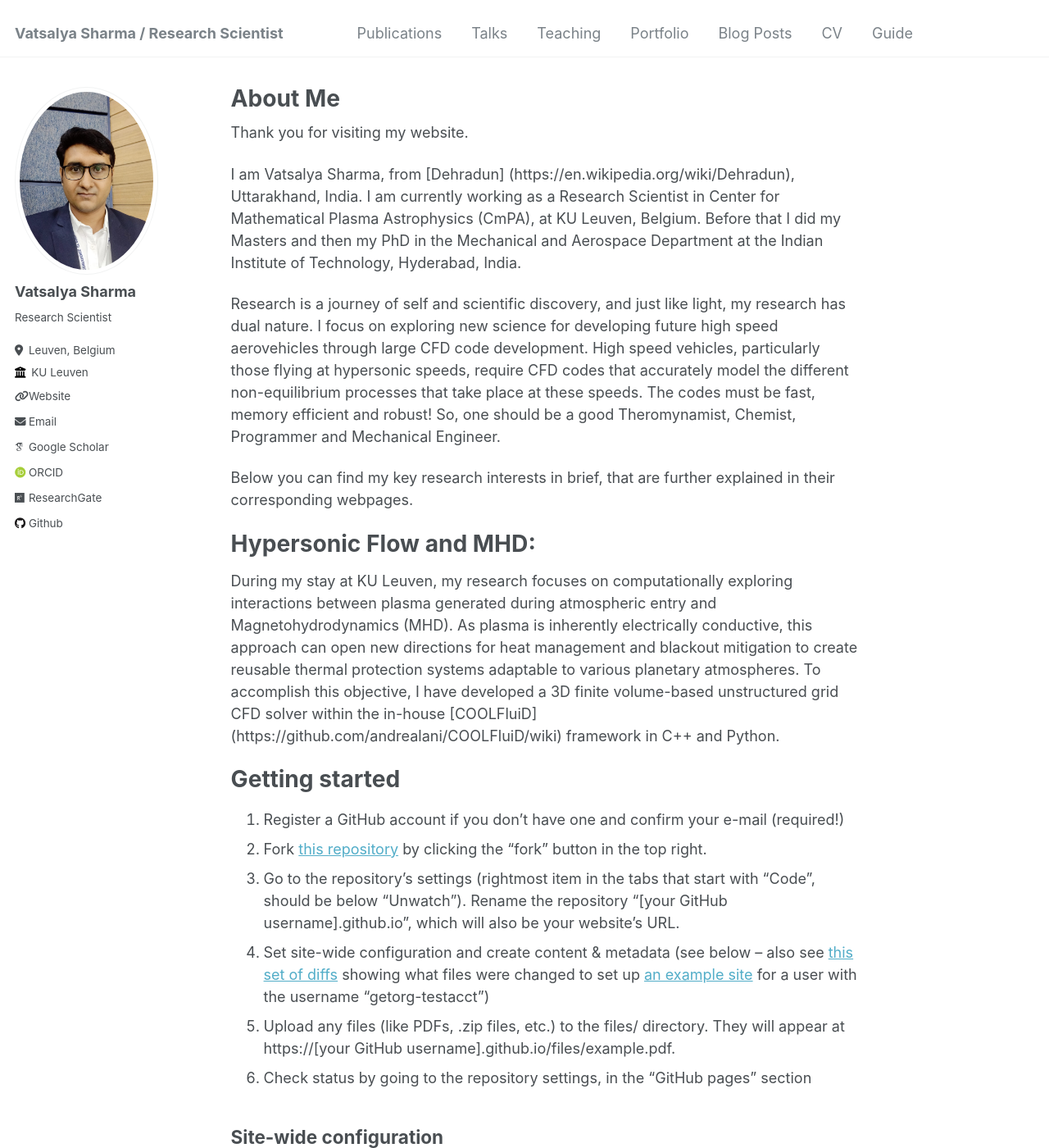
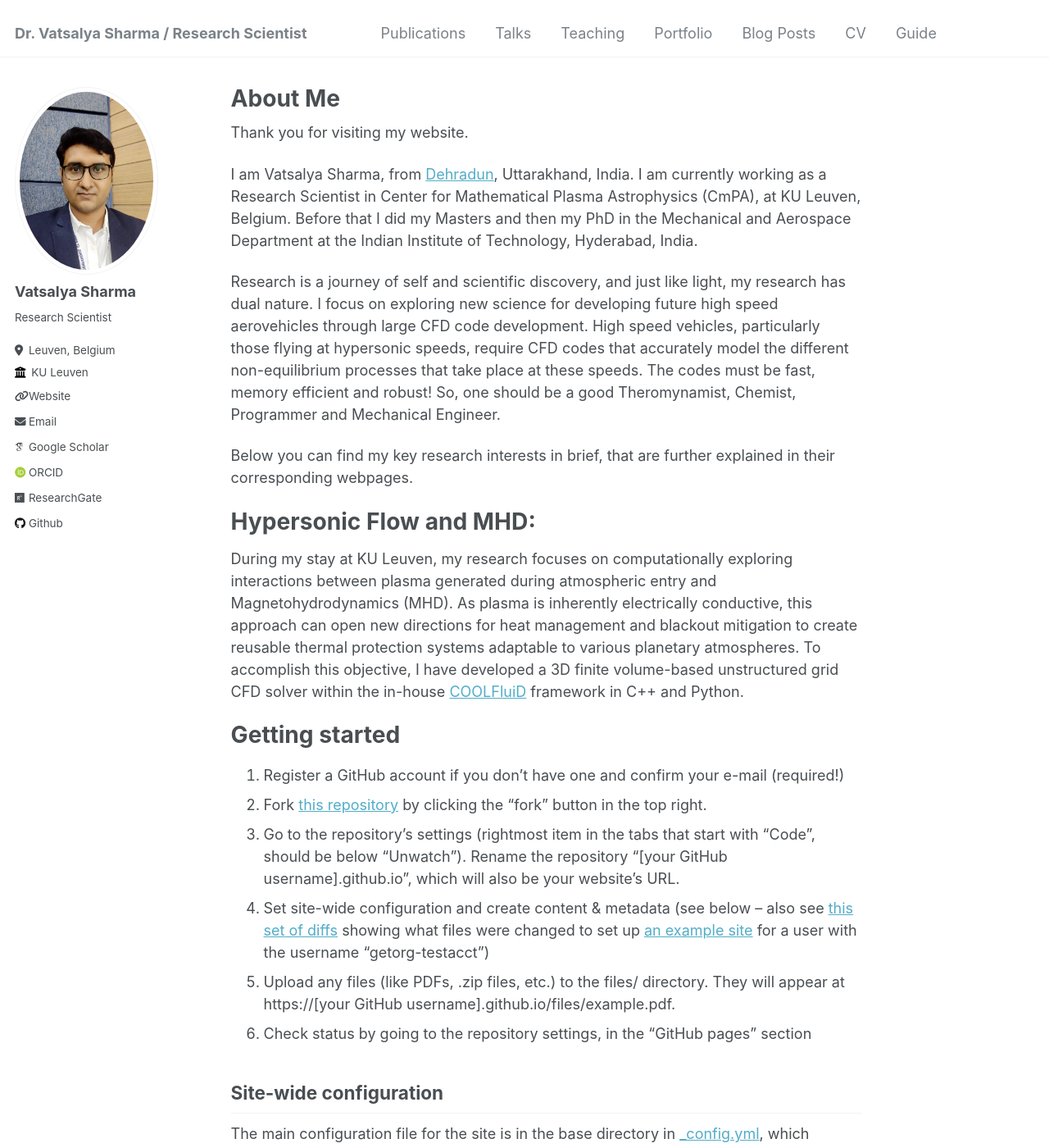
Before and after one commit to vatsalyasharma/vatsalyasharma.github.io, a Jekyll site: the page built from _pages/about.md, in a window 1280 px wide and 1400 px high. Shown: the whole window at 82% size. Built offline with Jekyll 4.4.1, drawn with Linux system fonts in a browser that asks for light colours; some web fonts are replaced.

Commit message:
small changes

```diff
--- a/_config.yml
+++ b/_config.yml
@@ -8,7 +8,7 @@
 
 # Basic Site Settings
 locale                   : "en-US"
-title                    : "Vatsalya Sharma / Research Scientist"
+title                    : "Dr. Vatsalya Sharma / Research Scientist"
 title_separator          : "-"
 name                     : &name "Vatsalya Sharma"
 description              : &description "Reserach Scientist"
--- a/_pages/about.md
+++ b/_pages/about.md
@@ -9,7 +9,7 @@ redirect_from:
 
 Thank you for visiting my website.
 
-I am Vatsalya Sharma, from [Dehradun] (https://en.wikipedia.org/wiki/Dehradun), Uttarakhand, India. I am currently working as a Research Scientist in Center for Mathematical Plasma Astrophysics (CmPA), at KU Leuven, Belgium. Before that I did my Masters and then my PhD in the Mechanical and Aerospace Department at the Indian Institute of Technology, Hyderabad, India.
+I am Vatsalya Sharma, from [Dehradun](https://en.wikipedia.org/wiki/Dehradun), Uttarakhand, India. I am currently working as a Research Scientist in Center for Mathematical Plasma Astrophysics (CmPA), at KU Leuven, Belgium. Before that I did my Masters and then my PhD in the Mechanical and Aerospace Department at the Indian Institute of Technology, Hyderabad, India.
 
 Research is a journey of self and scientific discovery, and just like light, my research has dual nature. I focus on exploring new science for developing future high speed aerovehicles through large CFD code development. High speed vehicles, particularly those flying at hypersonic speeds, require CFD codes that accurately model the different non-equilibrium processes that take place at these speeds. The codes must be fast, memory efficient and robust! So, one should be a good Theromynamist, Chemist, Programmer and Mechanical Engineer.
 
@@ -17,7 +17,7 @@ Below you can find my key research interests in brief, that are further explaine
 
 Hypersonic Flow and MHD:
 ======
-During my stay at KU Leuven, my research focuses on computationally exploring interactions between plasma generated during atmospheric entry and Magnetohydrodynamics (MHD). As plasma is inherently electrically conductive, this approach can open new directions for heat management and blackout mitigation to create reusable thermal protection systems adaptable to various planetary atmospheres. To accomplish this objective, I have developed a 3D finite volume-based unstructured grid CFD solver within the in-house [COOLFluiD] (https://github.com/andrealani/COOLFluiD/wiki) framework in C++ and Python.
+During my stay at KU Leuven, my research focuses on computationally exploring interactions between plasma generated during atmospheric entry and Magnetohydrodynamics (MHD). As plasma is inherently electrically conductive, this approach can open new directions for heat management and blackout mitigation to create reusable thermal protection systems adaptable to various planetary atmospheres. To accomplish this objective, I have developed a 3D finite volume-based unstructured grid CFD solver within the in-house [COOLFluiD](https://github.com/andrealani/COOLFluiD/wiki) framework in C++ and Python.
 
 Getting started
 ======
```
